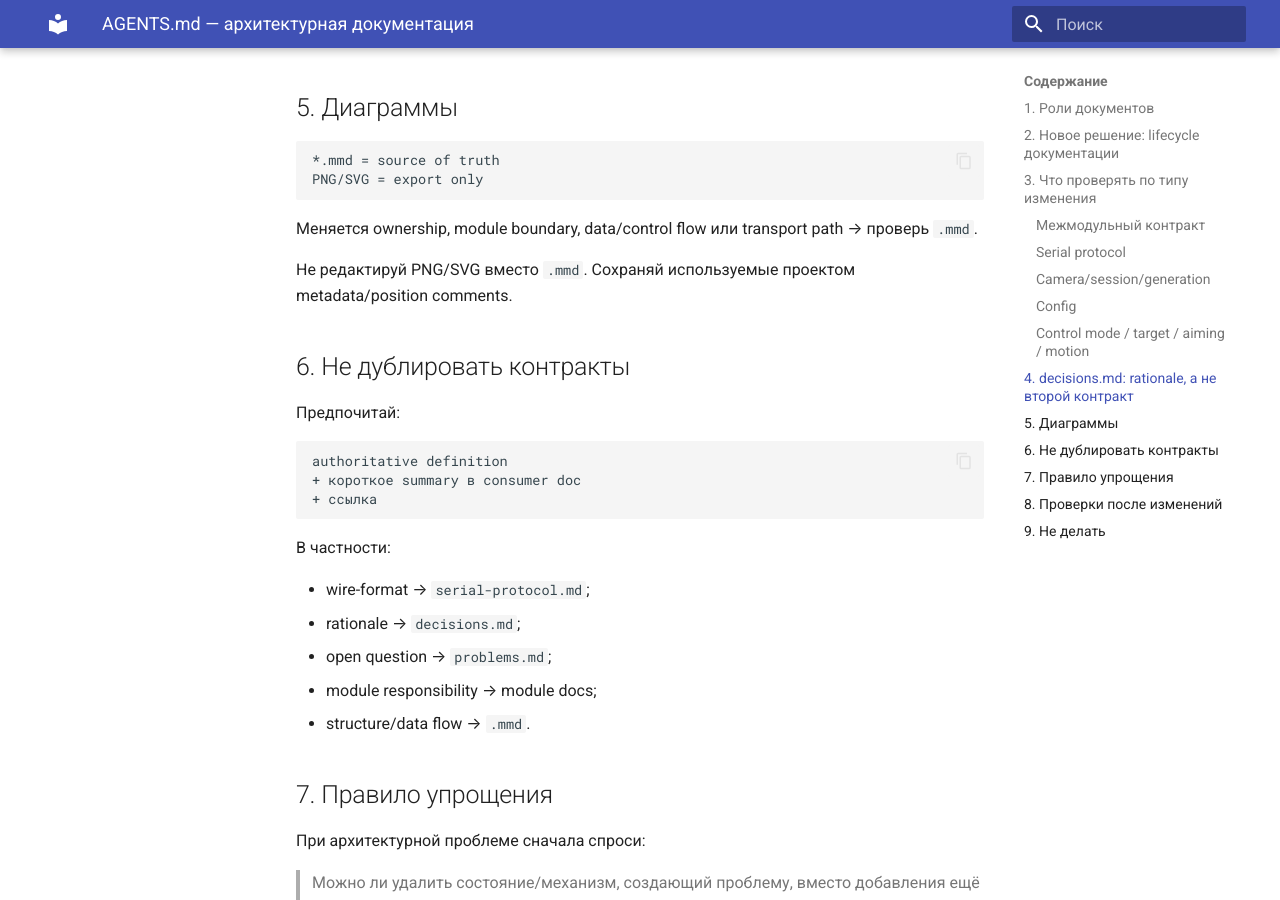
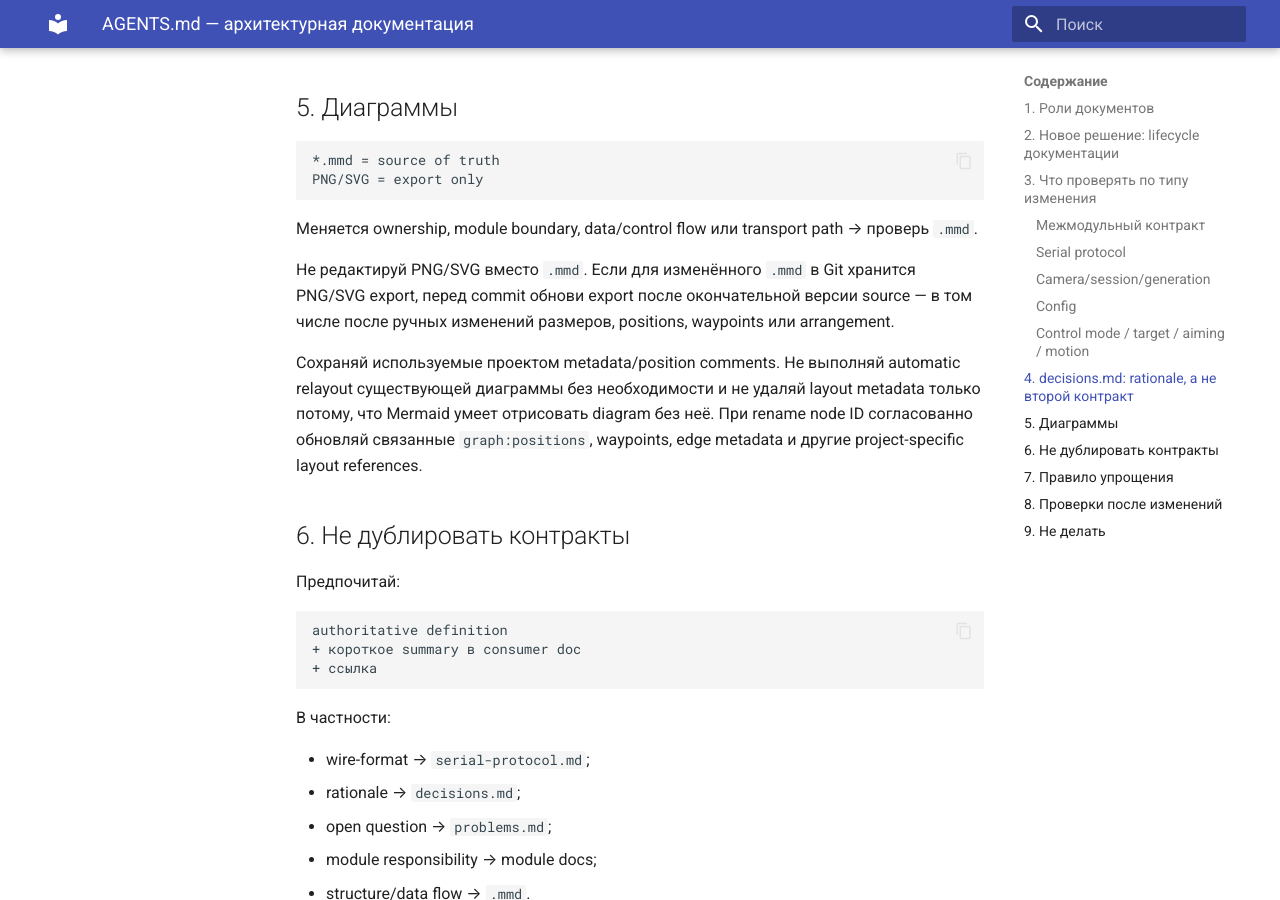
Before and after one commit to BelkaT4/navmin, an MkDocs documentation site: the page built from docs/dev/architecture/AGENTS.md, in a window 1280 px wide and 900 px high, scrolled down 2946 px. Built offline with MkDocs 1.6.1 and Material for MkDocs 9.7.7, drawn with Linux system fonts in a browser that asks for light colours.

```diff
--- a/docs/dev/architecture/AGENTS.md
+++ b/docs/dev/architecture/AGENTS.md
@@ -130,7 +130,9 @@ PNG/SVG = export only
 
 Меняется ownership, module boundary, data/control flow или transport path → проверь `.mmd`.
 
-Не редактируй PNG/SVG вместо `.mmd`. Сохраняй используемые проектом metadata/position comments.
+Не редактируй PNG/SVG вместо `.mmd`. Если для изменённого `.mmd` в Git хранится PNG/SVG export, перед commit обнови export после окончательной версии source — в том числе после ручных изменений размеров, positions, waypoints или arrangement.
+
+Сохраняй используемые проектом metadata/position comments. Не выполняй automatic relayout существующей диаграммы без необходимости и не удаляй layout metadata только потому, что Mermaid умеет отрисовать diagram без неё. При rename node ID согласованно обновляй связанные `graph:positions`, waypoints, edge metadata и другие project-specific layout references.
 
 ## 6. Не дублировать контракты
 
```
Also changed, not shown: AGENTS.md (+18 -2 lines).
